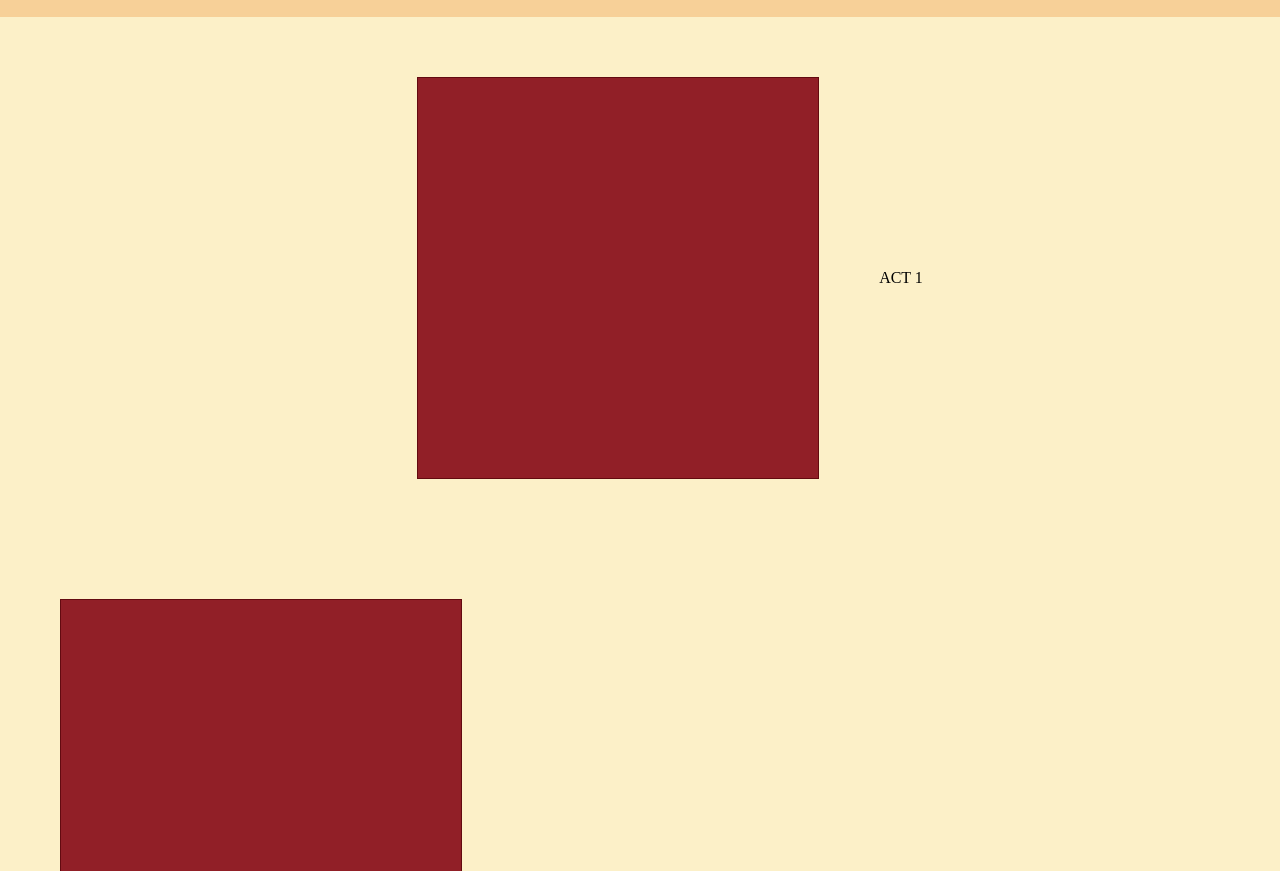
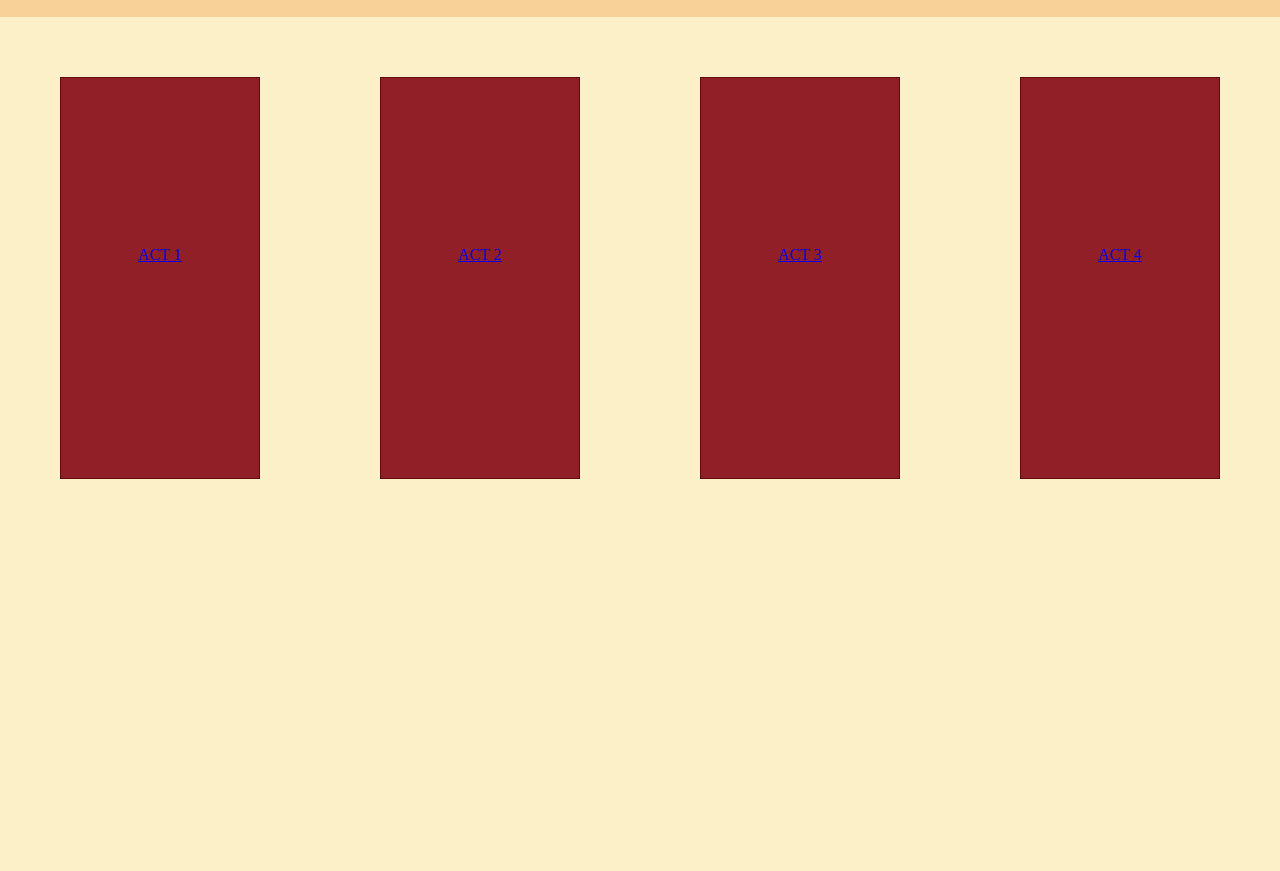
Before and after one commit to Arigoca21/agomez_DE2A, a plain HTML site: page index.html in a window 1280 px wide. Shown: the part 81-952 px from the top of the page. After the commit the page ends 800 px from the top, so only its background shows below. Drawn offline with Linux system fonts and the light colour scheme.

Commit message:
Update index.html

```diff
--- a/index.html
+++ b/index.html
@@ -12,17 +12,17 @@
         <h1>PORFOLIO ARI</h1>
       </header>
       <div class="contenedor">
-          <a href="Actividad 3/index.html"<div class="cuadrado"></a>
-          <p>ACT 1</p>
+          <div class="cuadrado">
+          <a href="Actividad 3"<p>ACT 1</p></a>
         </div>
-         <a href="actividad 4/index.html"<div class="cuadrado"></a>
-          <p>ACT 2</p>
+         <div class="cuadrado">
+          <a href="actividad 4/index.html"<p>ACT 2</p></a>
         </div>
-         <a href="actividad 6/index.html"<div class="cuadrado"></a>
-          <p>ACT 3</p>
+         <div class="cuadrado">
+          <a href="actividad 6/index.html"<p>ACT 3</p></a>
         </div>
-            <a href="semafor_gomez/index.html"<div class="cuadrado"></a>
-          <p>ACT 4</p>
+            <div class="cuadrado">
+          <a href="semafor_gomez/index.html"<p>ACT 4</p></a>
         </div>
       </div>
 
```
